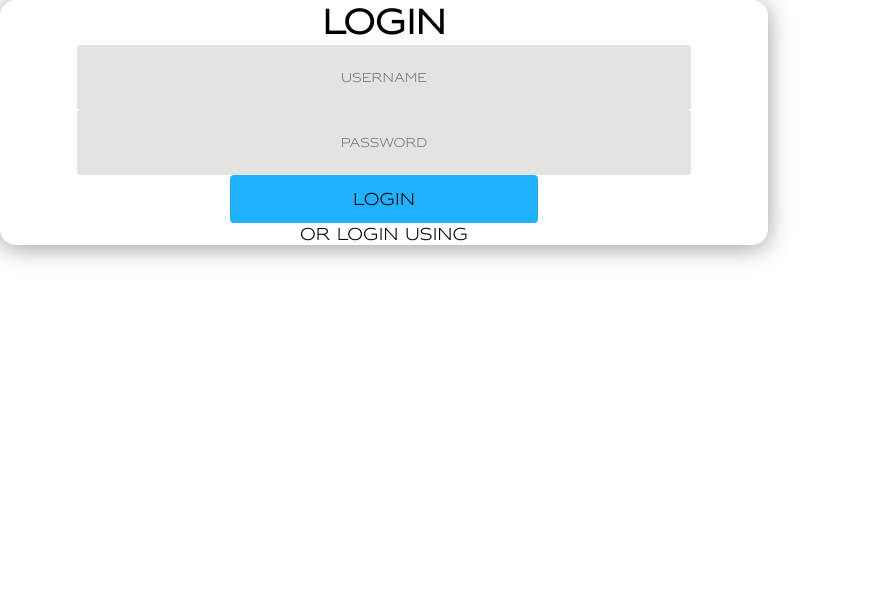
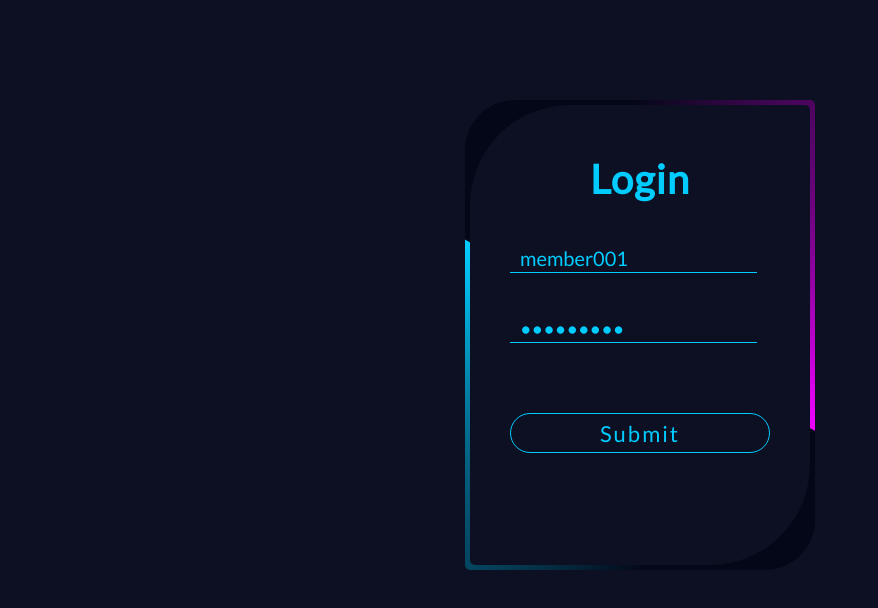
Before and after one commit to Perawat007/reactTest, a React (Create React App) app: page / in a window 1280 px wide. Shown: the top 608 px of the page, without its empty margins (0-878 px from the left). Built offline with nearby package versions, Linux system fonts and the light colour scheme; no server answers.

Commit message:
editDesing

```diff
--- a/src/auntComponent/ComponentAdmin/Crud.js
+++ b/src/auntComponent/ComponentAdmin/Crud.js
@@ -78,7 +78,7 @@ export default function Crud(data){
               {items.map((row) => (
                 <div key={row.id} className='card'>
                     <div className='card-image'>
-                        <img src = {row.img} alt=''/>
+                        <img src = {row.img} alt='' onClick={() => PlayGame(row.linkgame)}/>
                     </div>
                     <div className='card-content'>
                       <span className='card-title'></span>
--- a/src/auntComponent/ComponentAdmin/Login.jsx
+++ b/src/auntComponent/ComponentAdmin/Login.jsx
@@ -1,64 +1,62 @@
-import React, {useRef, useState, useEffect, useContext } from 'react';
-import '../Login.css';
-import Axios from 'axios';
-import axios from '../../api/axios';
+import React, { useRef, useState, useEffect, useContext } from "react";
+import "../Login.css";
+import Axios from "axios";
+import axios from "../../api/axios";
 const LoginBar = () => {
-    const [username, setUser] = useState('member001');
-    const [password, setPwd] = useState('123456789');
-    const [ipAddress, setIp] = useState('');
-    const [errMsg, setErrMsg] = useState('');
-    let browserName = 'Unknown';
+  const [username, setUser] = useState("member001");
+  const [password, setPwd] = useState("123456789");
+  const [ipAddress, setIp] = useState("");
+  const [errMsg, setErrMsg] = useState("");
+  let browserName = "Unknown";
   useEffect(() => {
     Axios.get("https://ipapi.co/json/")
       .then((response) => {
-            setIp(response.data.ip)
+        setIp(response.data.ip);
       })
-        .catch(error => {
-          console.log('error', error);
+      .catch((error) => {
+        console.log("error", error);
       });
-    }, [username, password])
+  }, [username, password]);
 
-    const [popupStyle, showPopup] = useState("hide")
-
+  const [popupStyle, showPopup] = useState("hide");
 
   const handleSubmit = async (e) => {
-
-        showPopup("login-popup")
-        setTimeout(() => showPopup("hide"), 3000)
+    showPopup("login-popup");
+    setTimeout(() => showPopup("hide"), 3000);
 
     e.preventDefault();
     try {
-            const response = await axios.post('login/member', {
+      const response = await axios.post("login/member", {
         username: username,
         password: password,
-                    ip_address : ipAddress,
-                    browserName : browserName,
+        ip_address: ipAddress,
+        browserName: browserName,
       });
-            if (response.data.token !== 'undefined'){
+
+      if (response.data.token !== "undefined") {
         const accessToken = response.data.token;
-                await localStorage.setItem('token',accessToken);
-                setUser('');
-                setPwd('');
-                window.location.href ="/profile";
-            }
-            else{
+        await localStorage.setItem("token", accessToken);
+        setUser("");
+        setPwd("");
+        window.location.href = "/profile";
+      } else {
         console.error(response?.status.JSON);
       }
-
     } catch (err) {
+      alert('username และ password ไม่ถูกต้อง')
       if (!err?.response) {
-                setErrMsg('No Server Response');
+        setErrMsg("No Server Response");
       } else if (err.response?.status === 400) {
-                setErrMsg('Missing Username or Password');
+        setErrMsg("Missing Username or Password");
       } else if (err.response?.status === 401) {
-                setErrMsg('Unauthorized');
+        setErrMsg("Unauthorized");
       } else {
-                setErrMsg('Login Failed');
+        setErrMsg("Login Failed");
       }
     }
-    }
+  };
 
-    /*return (
+  /* return (
         <div className="full-page">
         <div className="navbar">
             <h1> Login </h1>
@@ -95,21 +93,40 @@ const LoginBar = () => {
     )*/
 
   return (
-        <div className="cover">
-            <h1>Login</h1>
-            <input type="text" placeholder="username" />
-            <input type="password" placeholder="password" />
+    <div>
+      <div className="login_form_container">
+        <div className="login_form">
+          <h2>Login</h2>
 
-            <div className="login-btn" onClick={handleSubmit}>Login</div>
-
-            <p className="text">Or login using</p>
-
-            <div className={popupStyle}>
-                <h3>Login Failed</h3>
-                <p>Username or password incorrect</p>
+          <div className="input_group">
+            <i className="fa fa-user"></i>
+            <input
+              type="text"
+              placeholder="Username"
+              className="input_text"
+              value={username}
+              onChange={(e) => setUser(e.target.value)}
+              required
+            />
           </div>
-
+          <div className="input_group">
+            <i className="fa fa-unlock-alt"></i>
+            <input
+              type="password"
+              placeholder="Password"
+              className="input_text"
+              value={password}
+              onChange={(e) => setPwd(e.target.value)}
+              required
+            />
           </div>
-    )
-}
-export default LoginBar
+          <div className="button_group" id="login_button">
+              <a onClick={handleSubmit}>Submit</a>
+          </div>
+          <div className="fotter"></div>
+        </div>
+      </div>
+    </div>
+  );
+};
+export default LoginBar;
--- a/src/auntComponent/ComponentAdmin/Modal.css
+++ b/src/auntComponent/ComponentAdmin/Modal.css
@@ -1,3 +1,19 @@
+* {
+    margin: 0;
+    padding: 0;
+    box-sizing: border-box;
+}
+
+body {
+    width: 100%;
+    height: 100%;
+    display: flex;
+    justify-content: center;
+    align-items: center;
+    letter-spacing: 1px;
+    background-color: #0c1022;
+}
+
 body.active-modal {
     overflow-y: hidden;
 }
@@ -9,7 +25,8 @@ body.active-modal {
     font-size: 18px;
 }
 
-.modal, .overlay {
+.modal,
+.overlay {
     width: 100vw;
     height: 100vh;
     top: 0;
@@ -20,15 +37,16 @@ body.active-modal {
 }
 
 .overlay {
-    background: rgba(49,49,49,0.8);
+    background: rgba(49, 49, 49, 0.8);
 }
+
 .modal-content {
     position: absolute;
     top: 40%;
     left: 50%;
     transform: translate(-50%, -50%);
     line-height: 1.4;
-    background: #f1f1f1;
+    background: #8f1c1c;
     padding: 14px 28px;
     border-radius: 3px;
     max-width: 600px;
@@ -50,7 +68,7 @@ body.active-modal {
     left: 35%;
     transform: translate(-50%, -50%);
     line-height: 1.4;
-    background: #f1f1f1;
+    background: #be0000;
     padding: 14px 28px;
     border-radius: 3px;
     max-width: 600px;
@@ -69,14 +87,20 @@ body.active-modal {
 .game-container {
     margin: 1rem 0;
     display: grid;
+    text-align: center;
+    justify-content: center;
     grid-template-columns: repeat(4, 1fr);
     grid-gap: 1rem;
 }
 
 .card {
-    border: 1px solid #ddd;
+    display: block;
+    width: 200px;
+    border: 1px solid #c20000;
     padding: 1rem;
     border-radius: 20px;
+    text-align: center;
+    justify-content: center;
     background-color: #312838;
 }
 
@@ -94,11 +118,11 @@ body.active-modal {
     color: #ffffff;
     text-align: center;
     padding: 10px 30px;
-    padding: .1rem;
+    padding: 0.1rem;
     border-radius: 10px;
 }
-.submit-button
-{
+
+.submit-button {
     color: #000000;
     padding: 10px 30px;
     text-align: center;
@@ -109,3 +133,16 @@ body.active-modal {
     outline: none;
     border-radius: 30px;
 }
+
+/* Media Queries */
+@media (max-width: 420px) {
+    .game-container {
+        grid-template-columns: repeat(1, 0.5fr);
+    }
+}
+
+@media (max-width: 300px) {
+
+    .modal-content,
+    .modal-contentUser {}
+}
--- a/src/auntComponent/Login.css
+++ b/src/auntComponent/Login.css
@@ -1,140 +1,142 @@
-
-
-/*------------------------------*/
-* {
+*{
     margin: 0;
+    padding: 0;
     box-sizing: border-box;
-    font-family: "CustomFont";
   }
-
-@font-face {
-    font-family: "CustomFont";
-    src: url("../fonts/RolexLight.woff2");
-}
-
-/* --------------------------- MOBILE VERSION ------------------------------ */
-.page {
-    height: 100vh;
+  body{
       width: 100%;
+      height: 100%;
       display: flex;
       justify-content: center;
       align-items: center;
-    font-size: 0.75em;
+      letter-spacing: 1px;
+      background-color: #0c1022;
   }
+  .login_form_container{
+      position: relative;
+      width: 400px;
+      height: 1000px;
+      max-width: 350px;
+      max-height: 470px;
+      background: #040717;
+      border-radius: 50px 5px;
+      display: flex;
+      align-items: center;
+      justify-content: center;
+      overflow: hidden;
+      margin-top: 100px;
+  }
+  .login_form_container::before{
 
-.cover {
-    background-color: white;
-    width: 70%;
-    height: 50%;
+      position: absolute;
+      width: 170%;
+      height: 170%;
+      content: '';
+      background-image: conic-gradient(transparent, transparent, transparent, #ee00ff);
+      animation: rotate_border 6s linear infinite;
+
+  }
+  .login_form_container::after{
+
+      position: absolute;
+      width: 170%;
+      height: 170%;
+      content: '';
+      background-image: conic-gradient(transparent, transparent, transparent, #00ccff);
+      animation: rotate_border 6s linear infinite;
+      animation-delay: -3s;
+  }
+  @keyframes rotate_border{
+      0%{
+          transform: rotate(0deg);
+      }
+      100%{
+          transform: rotate(360deg);
+      }
+  }
+  .login_form{
+      position: absolute;
+      content: '';
+      justify-content: center;
+      background-color: #0c1022;
+      border-radius: 100px 5px;
+      inset: 5px;
+      padding: 50px 40px;
+      z-index: 10;
+      color: #00ccff;
+
+  }
+  h2{
+      font-size: 40px;
+      font-weight: 600;
+      text-align: center;
+  }
+  .input_group{
+      margin-top: 40px;
+      position:relative;
+      display:flex;
+      align-items: center;
+      justify-content: start;
+  }
+  .input_text{
+      width: 95%;
+      height: 30px;
+      background: transparent;
+      border: none;
+      outline: none;
+      border-bottom: 1px solid #00ccff;
+      font-size: 20px;
+      padding-left: 10px;
+      color: #00ccff;
+
+  }
+  ::placeholder{
+      font-size: 15px;
+      color: #00ccff52;
+      letter-spacing: 1px;
+
+  }
+  .fa{
+      font-size: 20px;
+
+  }
+  #login_button{
       position: relative;
-    border-radius: 1em;
-    box-shadow: 0 0.188em 1.550em rgb(156, 156, 156);
-    display: flex;
-    flex-direction: column;
-    align-items: center;
-    justify-content: space-around;
+      width: 100%;
+      height: 40px;
+      transition: 1s;
+      margin-top: 70px;
+
+
   }
-
-.alt-login {
-    width: 80%;
-    height: 3em;
-    display: flex;
-    justify-content: space-around;
-}
-
-.alt-login div {
-    width: 47.5%;
-    height: 90%;
-    border-radius: 0.25em;
-    background-color: black;
-    background-position: center;
-    background-size: contain;
-    background-repeat: no-repeat;
+  #login_button a{
+      position: absolute;
+      width: 100%;
+      height: 100%;
+      text-decoration: none;
+      z-index: 10;
       cursor: pointer;
-}
-
-input {
-    border: none;
-    background-color: rgb(229, 226, 226);
-    width: 80%;
-    border-radius: 0.25em;
-    text-align: center;
-    padding: 2em;
-    font-size: 0.75em;
-}
-
-input:focus {
-    outline-color: rgb(32, 177, 255);
-}
-
-.login-btn {
-    width: 40%;
-    height: 3em;
-    background-color: rgb(32, 177, 255);
+      font-size: 22px;
+      letter-spacing: 2px;
+      border: 1px solid #00ccff;
+      border-radius: 50px;
+      background-color: #0c1022;
       display: flex;
       justify-content: center;
       align-items: center;
-    transition: 0.5s;
-    border-radius: 0.25em;
+  }
+  .fotter {
+      margin-top: 30px;
+      display: flex;
+      justify-content: space-between;
+
+  }
+  .fotter a{
+      text-decoration: none;
       cursor: pointer;
+      font-size: 18px;
   }
+  .glowIcon {
+      text-shadow: 0 0 10px #00ccff;
 
-.login-btn:hover { transform: scale(1.25);}
-
-.text {
-    position: relative;
-    bottom: 0.5%;
   }
-
-.hide {
-    position: absolute;
-    transform: scale(0);
-}
-
-.login-popup {
-    position: absolute;
-    height: 30em;
-    width: 30em;
-    display: flex;
-    flex-direction: column;
-    align-items: center;
-    justify-content: center;
-    border-radius: 0.25em;
-    background-color: black;
-    color: white;
-    bottom: 0;
-    transform: scale(1);
-    transition: 1.5s;
-}
-
-.blue {
-    width: 100%;
-    height: 100%;
-    background-position: center;
-    background-size: contain;
-    background-repeat: no-repeat;
-}
-
-/* -------------------- TABLET OPTIMIZATION -------------------- */
-@media only screen and (min-device-width: 37em) {
-    .page {
-        font-size: 1em;
-    }
-
-    .cover {
-        width: 60%;
-        height: 70%;
-    }
-}
-
-/* -------------------- DESKTOP OPTIMIZATION -------------------- */
-@media only screen and (min-device-width: 64em) {
-    .page {
-        font-size: 1.25em;
-    }
-
-    .cover {
-        width: 25%;
-        height: 65%;
-    }
-}
```
Lines whose indentation alone changed are shown as unchanged.
